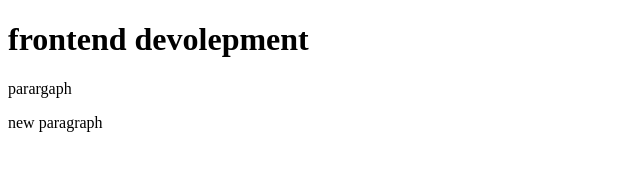
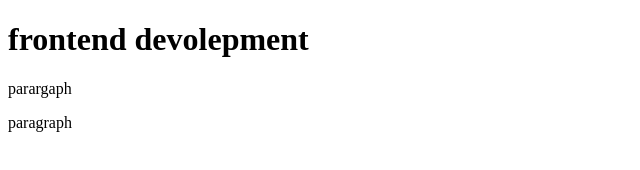
Before and after one commit to Semnieuwenhuis/front-end-development.2, a plain HTML site: page index.html in a window 1280 px wide. Shown: the full height of the page, 0-640 px from the left. Drawn offline with Linux system fonts and the light colour scheme.

Commit message:
initial commit

```diff
--- a/index.html
+++ b/index.html
@@ -18,7 +18,7 @@
 
 <p>parargaph</p>
 
-<p>new paragraph</p>
+<p> paragraph</p>
 
 
    </body>
```
